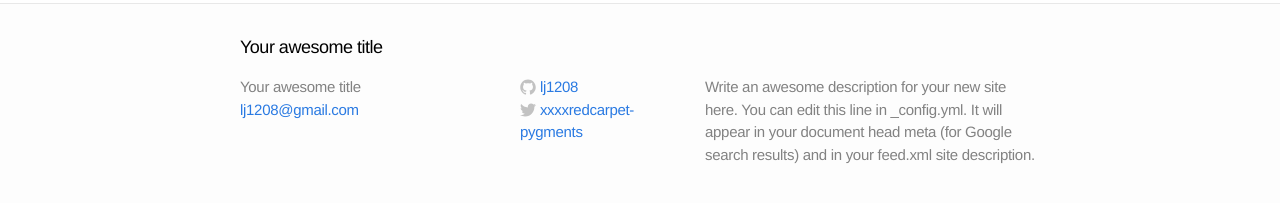
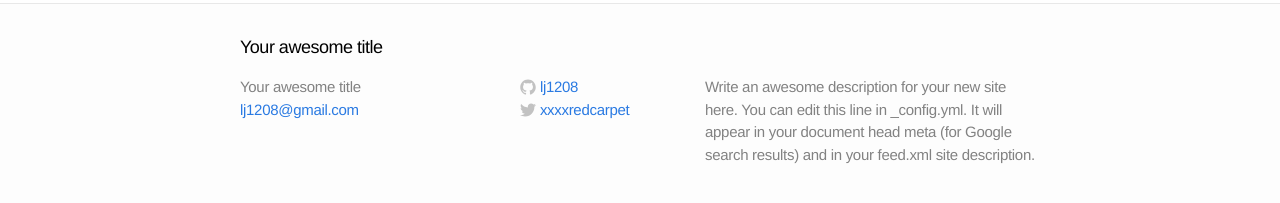
Before and after one commit to lj1208/lj1208.github.io, a Jekyll site: the page built from index.html, in a window 1280 px wide. Shown: the part 351-554 px from the top of the page. Built offline with Jekyll 4.4.1, drawn with Linux system fonts in a browser that asks for light colours; Markdown is read by kramdown in place of the engine named in the settings.

Commit message:
Update _config.yml

```diff
--- a/_config.yml
+++ b/_config.yml
@@ -4,7 +4,7 @@ email: lj1208@gmail.com
 description: "Write an awesome description for your new site here. You can edit this line in _config.yml. It will appear in your document head meta (for Google search results) and in your feed.xml site description."
 baseurl: ""
 url: "http://yourdomain.com"
-twitter_username: xxxxredcarpet-pygments
+twitter_username: xxxxredcarpet
 github_username:  lj1208
 
 # Build settings
```
